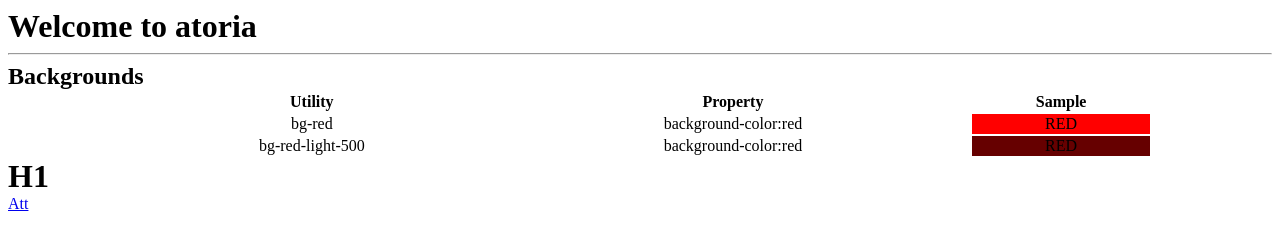
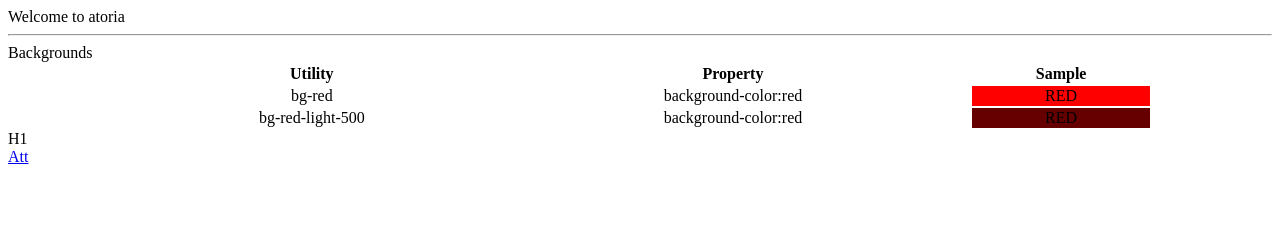
Before and after one commit to atorial/atoria-css, a website: page src/index.html in a window 1280 px wide. Drawn offline with nearby package versions, Linux system fonts and the light colour scheme; files that its build step writes are made by us from their sources.

Commit message:
update: add base font size and margins

```diff
--- a/src/_partials/_base.scss
+++ b/src/_partials/_base.scss
@@ -9,7 +9,7 @@ $base-radius: 0.25rem;
 $base-font-size: 1rem;
 $base-font-family: -apple-system, BlinkMacSystemFont, "Segoe UI", Roboto;
 $base-font-weight: normal;
-$small-font-size: 0.875rem;
+$small-font-size: 1rem;
 $base-font-weight: normal;
 $base-text-transform: none;
 $transparent: transparent;
@@ -43,8 +43,10 @@ $grid-column-gap: 2rem;
 
 /** Disable all margins and padding */
 p, h1, h2, h3, h4, h5, h6, span, div {
-  margin: 0 !important;
-  padding: 0 !important;
+  margin: 0;
+  padding: 0;
+  font-size: $base-font-size ;
+  font-weight: $base-font-weight ;
 }
 
 /** Positions */
```
